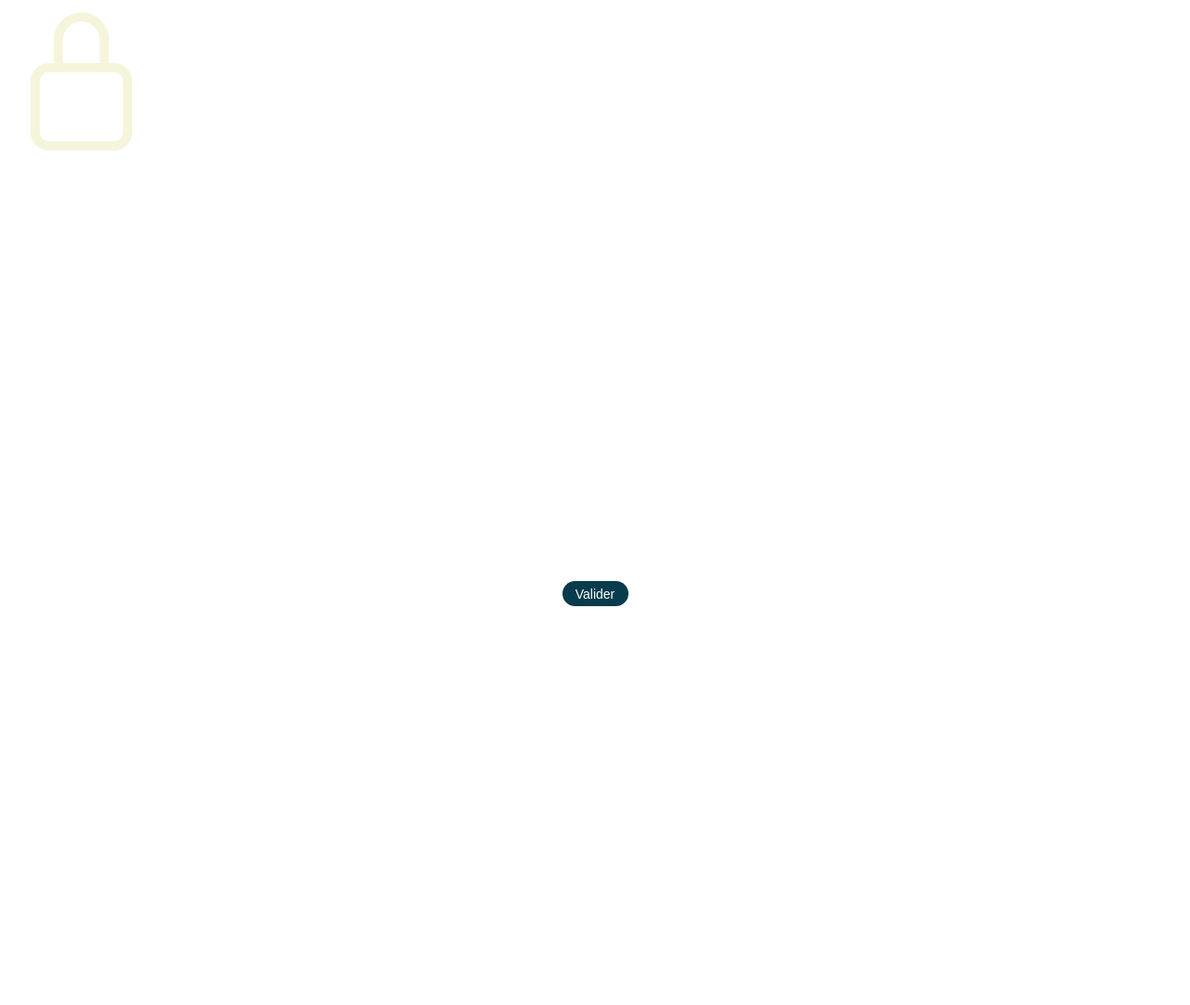
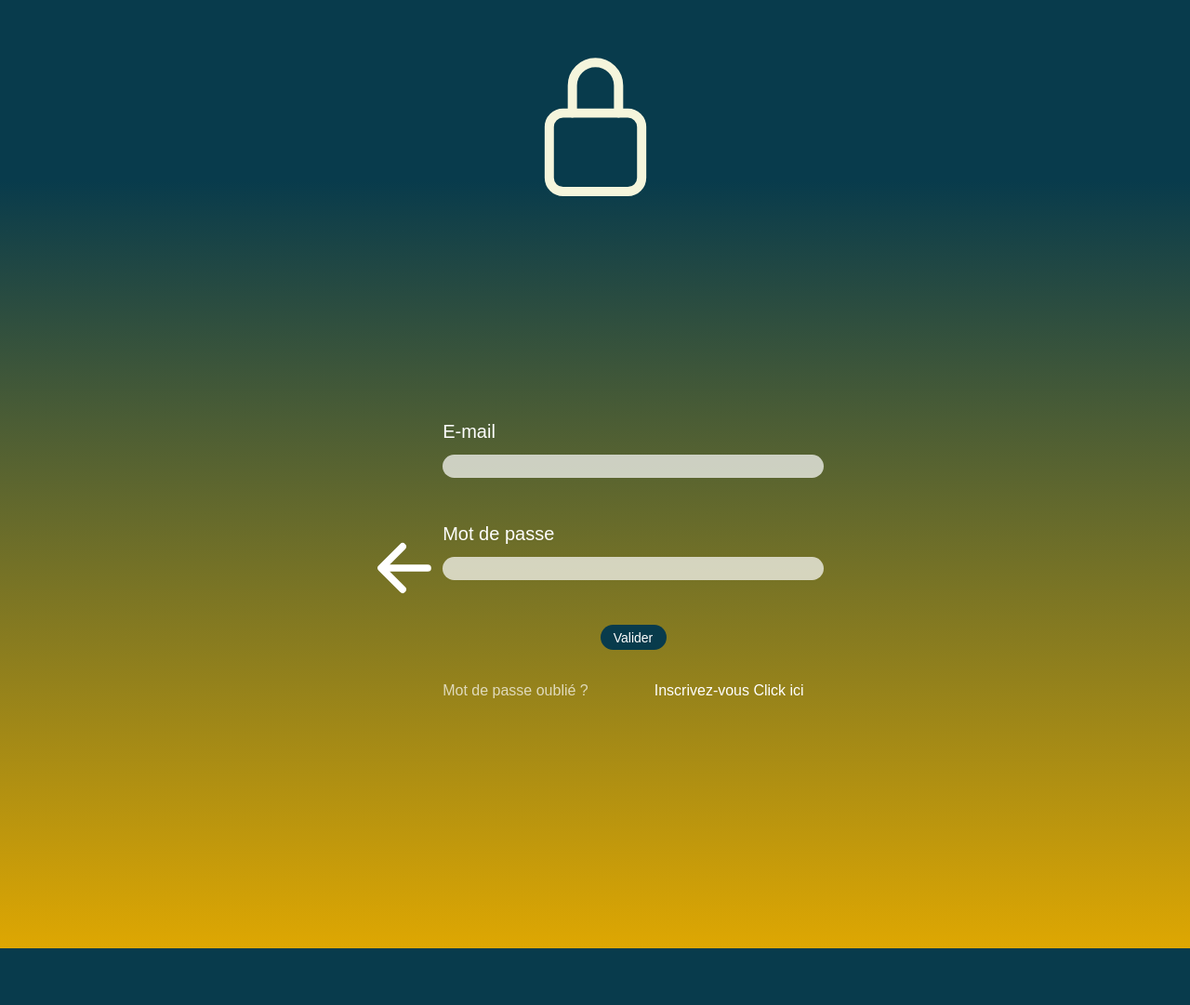
Before and after one commit to HelixFix/Webinaire, a PHP site: page /login.html in a window 1280 px wide. Shown: the whole page at 93% size. After the commit the page ends 1020 px from the top, so only its background shows below. Run offline with PHP 8.4, Linux system fonts and the light colour scheme; some libraries are stand-ins or nearby versions.

Commit message:
adaptation

```diff
--- a/login.html
+++ b/login.html
@@ -8,19 +8,23 @@
     <title>Lognin</title>
   </head>
   <body>
-    <header>
+    <div class="main">
+    <header class="top">
       <ion-icon id="icone" name="lock-closed-outline"></ion-icon>
     </header>
     <section>
+        <div class="fleche">
+     <a href="index.html"> <ion-icon name="arrow-back-outline"></ion-icon></a>
+    </div>
       <div class="form-container">
         <form action="#" method="get">
           <div class="control">
             <label for="mail">E-mail</label>
-            <input type="email" name="user-mail" id="mail" />
+            <input type="email" name="user-mail" id="mail" required />
           </div>
           <div class="control">
             <label for="password">Mot de passe</label>
-            <input type="password" name="user-password" id="password" />
+            <input type="password" name="user-password" id="password" required />
           </div>
           <div class="button">
             <input type="submit" value="Valider" />
@@ -35,11 +39,11 @@
           </div>
         </div>
       </div>
+
     </section>
 
-    <div class="fleche">
-      <ion-icon name="arrow-back-outline"></ion-icon>
-    </div>
+
+  </div>
     <script src="https://unpkg.com/ionicons@5.4.0/dist/ionicons.js"></script>
   </body>
 </html>
--- a/style.css
+++ b/style.css
@@ -1,11 +1,11 @@
-/* * {
+ * {
   box-sizing: border-box;
   font-family: Arial, Helvetica, sans-serif;
   padding: 0;
   margin: 0;
 }
 
-body {
+.main {
   background-image: linear-gradient(
     180deg,
     rgba(8, 59, 76, 1) 19%,
@@ -13,10 +13,10 @@ body {
   );
 }
 
-header {
+.top {
   text-align: center;
   padding-top: 57px;
-} */
+}
 
 #icone {
   font-size: 159px;
@@ -30,9 +30,9 @@ section {
   justify-content: center;
 }
 
-/* .container {
-  width: 14%;
-} */
+.form-container {
+  width: 32%;
+}
 
 label {
   color: white;
@@ -96,7 +96,7 @@ label {
   margin-bottom: 35px;
 }
 
-.fleche {
+.fleche a {
   color: white;
   font-size: 82px;
 }
```
